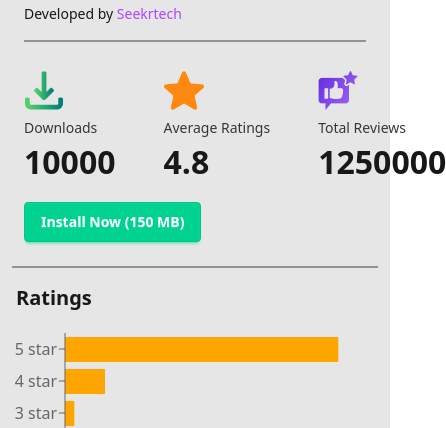
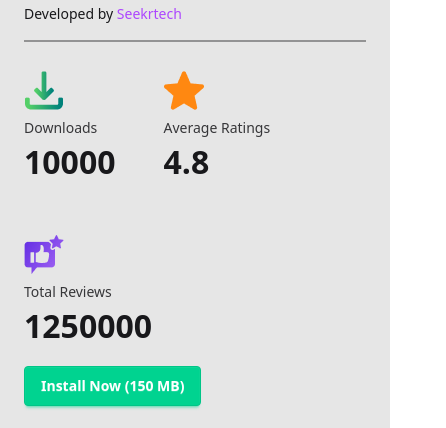
Before and after one commit to hasanalmahmud2024/hero-apps, a React (Vite) app: page /appDetails/101 in a window 390 px wide. Shown: the part 445-873 px from the top of the page, 446 px wide, since content can reach past the window. Built offline with nearby package versions, Linux system fonts and the light colour scheme.

Commit message:
deleted unwanted import link and width in appDetails

```diff
--- a/src/pages/AppDetails/AppDetails.jsx
+++ b/src/pages/AppDetails/AppDetails.jsx
@@ -42,7 +42,7 @@
                     <div className="border opacity-40 mt-2"></div>
 
 
-                    <div className="flex items-center gap-12 mt-5 mx-w-screen">
+                    <div className="flex flex-wrap md:flex-nowrap items-center gap-12 mt-5 ">
                         <div className="">
                             <img src={iconDownloads} alt="downloads icon" />
                             <div className="opacity-85 mt-1.5 whitespace-nowrap">Downloads</div>
```
